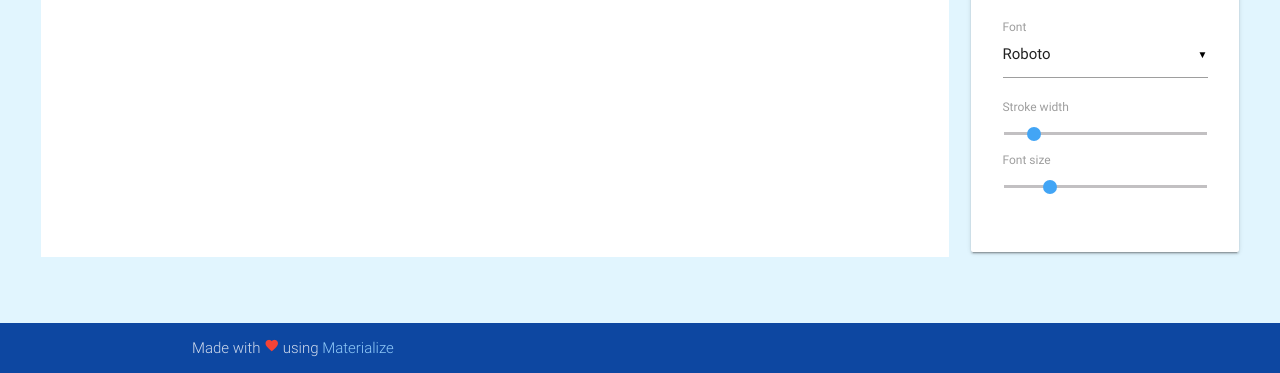
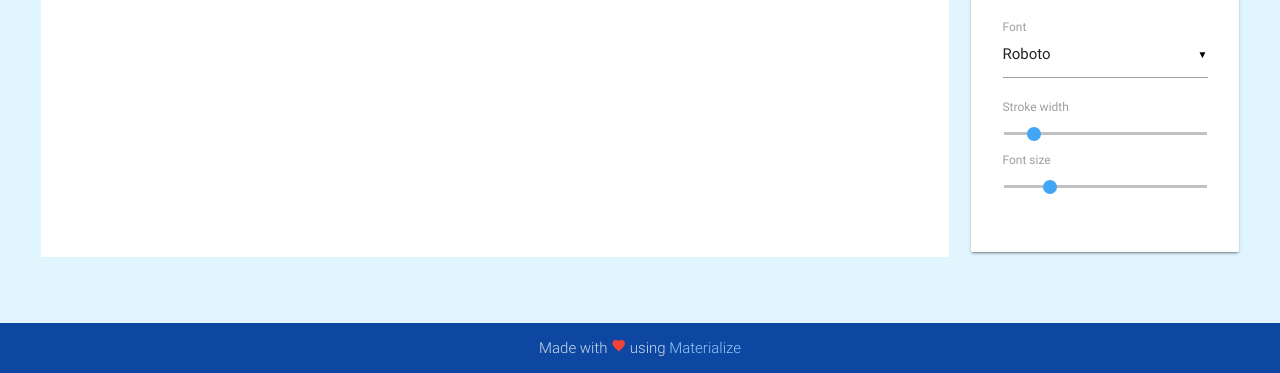
Before and after one commit to Indexu/WookieOil, a website: page src/public/index.html in a window 1280 px wide. Shown: the part 427-800 px from the top of the page. Drawn offline with Linux system fonts and the light colour scheme.

Commit message:
Centered the shit

```diff
--- a/src/public/index.html
+++ b/src/public/index.html
@@ -145,7 +145,7 @@
         <!-- Footer -->
         <footer class="page-footer light-blue lighten-5">
             <div class="footer-copyright blue darken-4">
-                <div class="container">
+                <div class="container center">
                     Made with
                     <i class="material-icons tiny red-text">favorite</i>
                     using
```
